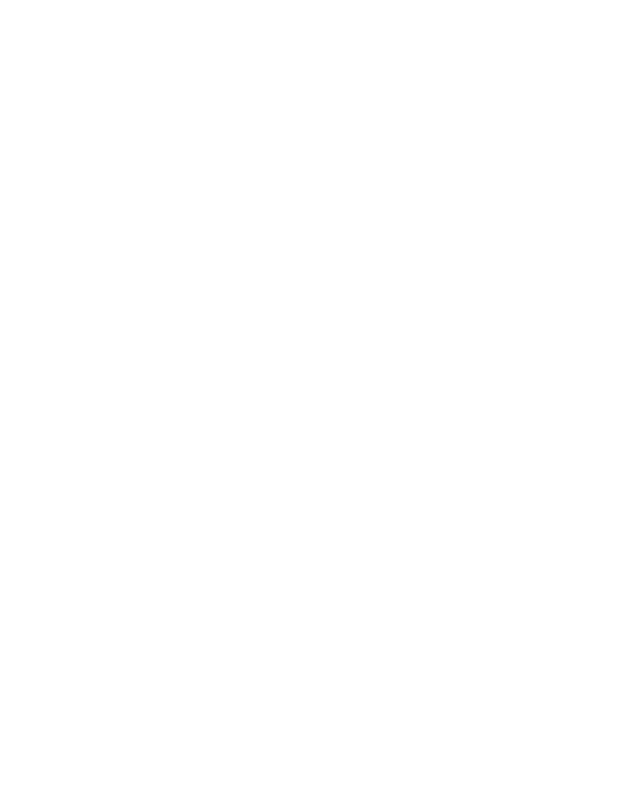
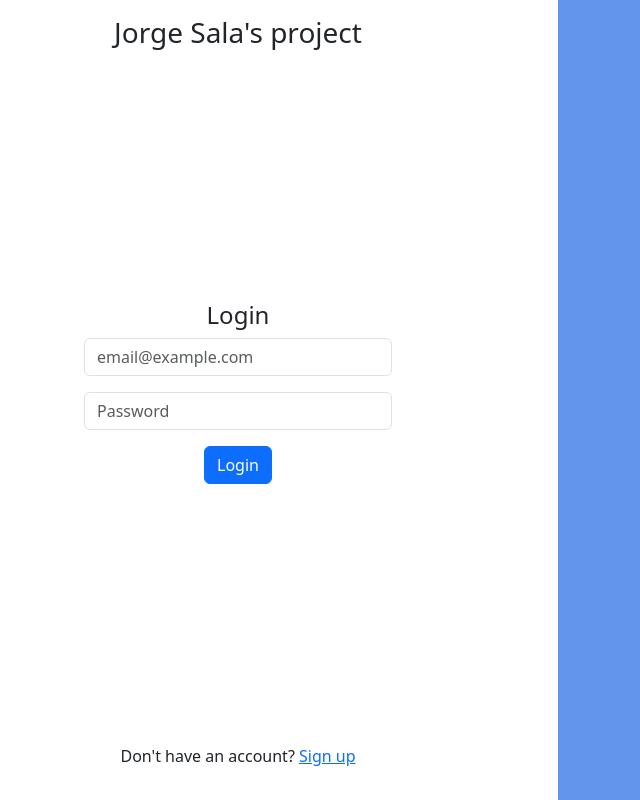
Before and after one commit to JorgeESala/task4-front, a plain HTML site: page index.html in a window 1280 px wide. Shown: the whole page, without its empty margins (82-722 px from the left). Drawn offline with nearby package versions, Linux system fonts and the light colour scheme.

Commit message:
added all the needed elements to the index page

```diff
--- /dev/null
+++ b/css/style.css
@@ -0,0 +1,10 @@
+body {
+}
+#left-section {
+
+    background-color: white;
+}
+#right-section{
+    background-color: cornflowerblue;
+    height: 100vh;
+}
--- a/index.html
+++ b/index.html
@@ -3,9 +3,41 @@
 <head>
     <meta charset="UTF-8">
     <meta name="viewport" content="width=device-width, initial-scale=1.0">
+    <link href="https://cdn.jsdelivr.net/npm/bootstrap@5.3.3/dist/css/bootstrap.min.css" rel="stylesheet" integrity="sha384-QWTKZyjpPEjISv5WaRU9OFeRpok6YctnYmDr5pNlyT2bRjXh0JMhjY6hW+ALEwIH" crossorigin="anonymous">
+    <script src="https://cdn.jsdelivr.net/npm/bootstrap@5.3.3/dist/js/bootstrap.bundle.min.js" integrity="sha384-YvpcrYf0tY3lHB60NNkmXc5s9fDVZLESaAA55NDzOxhy9GkcIdslK1eN7N6jIeHz" crossorigin="anonymous"></script>
+    <link rel="stylesheet" href="./css/style.css">
     <title>Task 4</title>
 </head>
 <body>
 
+    <div class="login">
+        <div class="row ms-0 mw-100">
+            <form class="w-50 d-flex flex-column text-center " id="left-section">
+                <div class="header mt-3">
+                    <h3>Jorge Sala's project</h3>
+                </div>
+                <div class="inputs w-50 m-auto ">
+                    <h4>Login</h4>
+                    <label for="loginEmail" class="visually-hidden">Email</label>
+                    <input type="text" class="form-control mb-3" id="loginEmail" placeholder="email@example.com">
+                    <label for="inputPassword" class="visually-hidden">Password</label>
+                    <input type="password" class="form-control mb-3" id="inputPassword" placeholder="Password">
+                    <button type="submit" class="btn btn-primary mb-3">Login</button>
+                </div>
+
+                <div class="form-bottom mb-3">
+
+                    <p>Don't have an account? <a href="#"> Sign up </a></p>
+                </div>
+            </form>
+            <div id="right-section" class="w-50 text-center bg-blue">
+
+            </div>
+        </div>
+
+
+
+
+    </div>
 </body>
 </html>
```
Also changed, not shown: css/styles.css (deleted).
